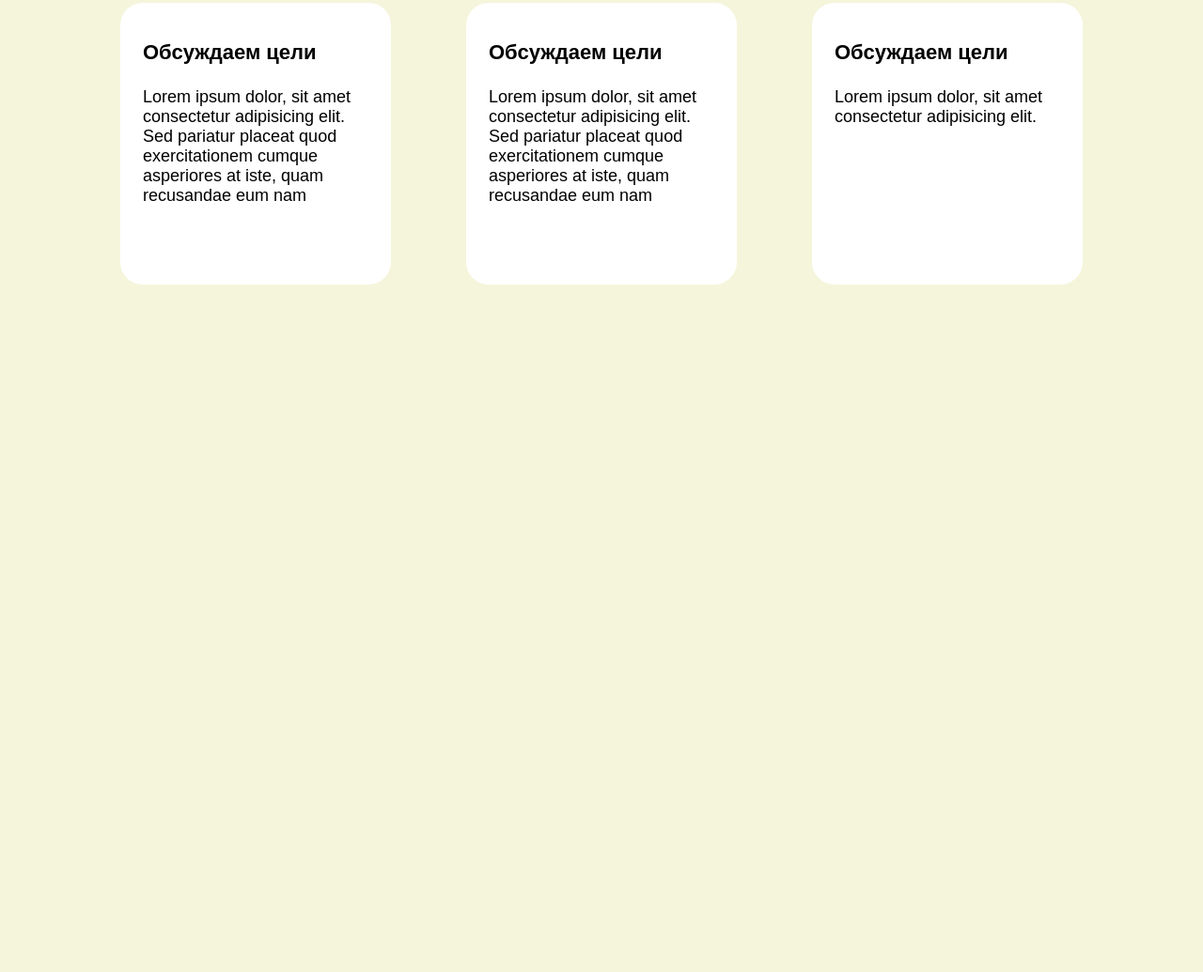
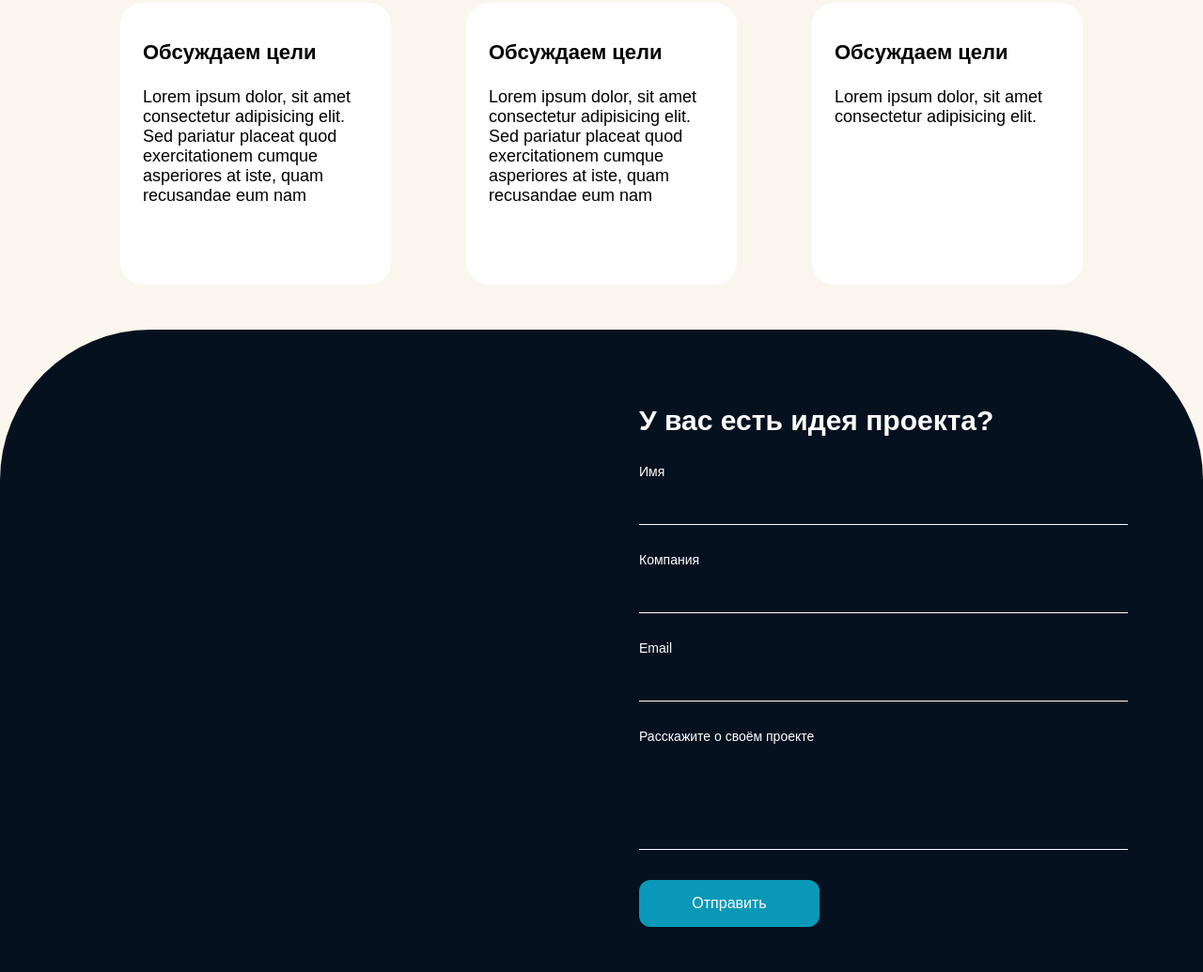
Before and after one commit to agrivyuk/cat_site, a website: page index.html in a window 1280 px wide. Shown: the part 3276-4311 px from the top of the page at 94% size. Before the commit the page ends 3627 px from the top, so only its background shows below. Drawn offline with nearby package versions, Linux system fonts and the light colour scheme; files that its build step writes are made by us from their sources.

Commit message:
Add footer form

```diff
--- a/index.html
+++ b/index.html
@@ -180,6 +180,49 @@
         </section>
       </div>
     </section>
+    <footer class="footer">
+      <div class="container">
+        <div class="footer__inner">
+          <!-- сделается позже -->
+          <div class="footer__info">
+
+          </div>
+          <div class="footer__form">
+            <h2>У вас есть идея проекта?</h2>
+            <form action="action_page.php" method="POST">
+              <div>
+                  <label for="fname">Имя</label>
+                  <br>
+                  <input type="text" id="name" name="name" required>
+              </div>
+              <br>
+              <div>
+                  <label for="company">Компания</label>
+                  <br>
+                  <input type="text" id="company" name="company" required>
+              </div>
+              <br>
+              <div>
+                  <label for="email">Email</label>
+                  <br>
+                  <input type="email" id="email" name="email" required>
+              </div>
+              <br>
+              <div>
+                  <!--Без понятия, будет ли работать запрос с textarea-->
+                  <label for="project-description">Расскажите о своём проекте</label>
+                  <br>
+                  <textarea type="text" id="project-description" name="project-description" required> </textarea>
+              </div>
+              <br>
+              <div>
+                  <input type="submit" id="submit-form" value="Отправить">
+              </div>
+          </form>
+          </div>
+        </div>
+      </div>
+    </footer>
     <input type="button" id="burger" value="☰" />
   </body>
 </html>
--- a/style/sass/colors.sass
+++ b/style/sass/colors.sass
@@ -1,9 +1,10 @@
 
 
 // main colors
-$main: #f5f5dc
-$main-background: #f5f5dc
+$main: #fbf6ed
+$main-background: #fbf6ed
 $main-background-fade: linear-gradient(135deg, #0998b8 20%, #06111f 80%)
+$main-background-dark: #06111f
 $main-text-dark: #000
 $main-text-light: #fff
 
--- /dev/null
+++ b/style/sass/footer.sass
@@ -0,0 +1,54 @@
+@use 'colors'
+.footer
+  background: colors.$main-background-dark //colors.$main-background-fade
+  border-radius: 10rem 10rem 0 0
+  min-height: 10vh
+  &__inner
+    display: flex
+    flex-wrap: wrap
+    gap: 5rem
+    justify-content: space-between
+    padding: 5rem 0 3rem
+  &__info
+    flex: 1
+    min-width: 25rem
+  &__form
+    flex: 1
+    min-width: 25rem
+    color: colors.$main-text-light
+    h2
+      font-size: 1.875rem
+    h2, div
+      margin-bottom: 1.75rem
+    :last-child
+      margin-bottom: 0
+    label
+      font-size: 0.875rem
+    input, textarea
+      padding: 0
+      width: 100%
+      height: 2rem
+      font-size:1rem
+      border-bottom: solid 1px colors.$main-text-light
+      color: colors.$main-text-light
+    br
+      content: ""
+      display: block
+      margin-top: 1rem
+  #project-description
+    background-color: transparent
+    padding: 0
+    height: 6rem
+    resize: none
+  #submit-form
+    color: #fff
+    font-size: 1rem
+    padding: 1rem 1.1rem
+    border: none
+    border-radius: .75rem
+    background-color: colors.$action
+    transition: background-color .2s
+    height: auto
+    max-width: 12rem
+  #submit-form:hover
+    background-color: colors.$hover-dark
--- a/style/sass/style.sass
+++ b/style/sass/style.sass
@@ -4,3 +4,4 @@
 @use 'advantages'
 @use 'recent-projects'
 @use 'development-stages'
+@use 'footer'
```
